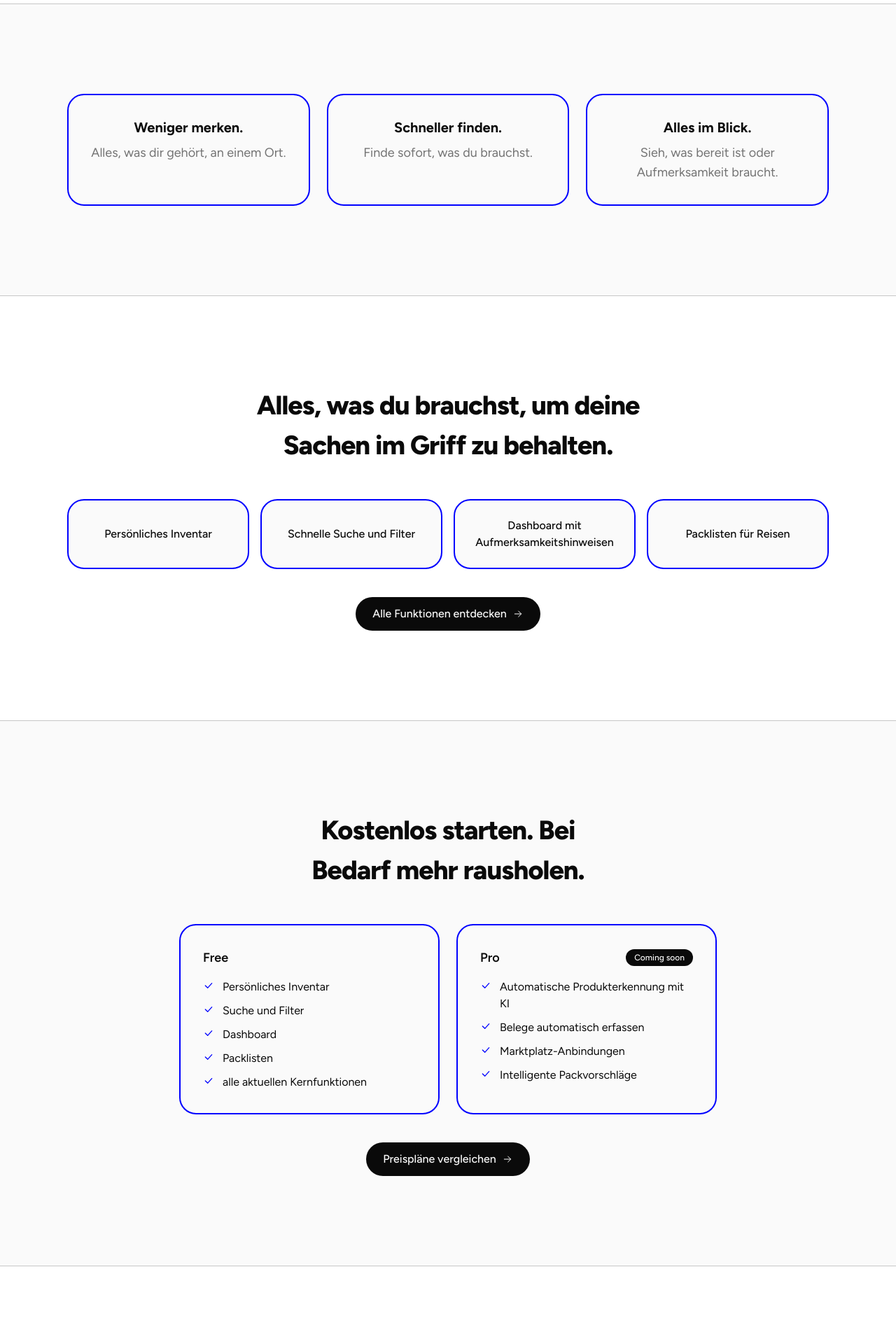
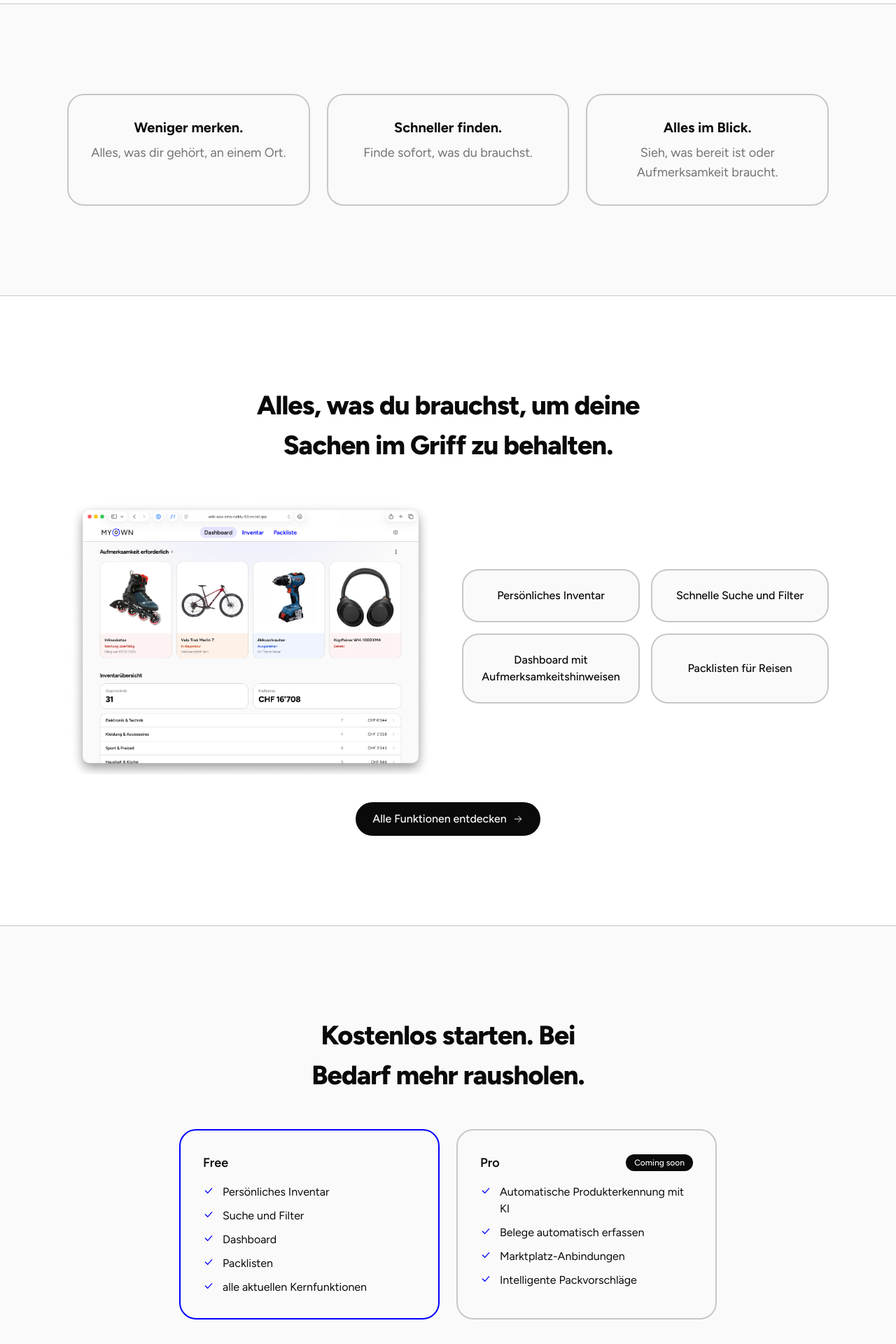
Before and after one commit to mrcldbrnr/marketing-page, a Next.js app: page / in a window 1280 px wide. Shown: the part 1840-3760 px from the top of the page at 70% size. Built offline with nearby package versions, Linux system fonts and the light colour scheme; no server answers.

Commit message:
home: layout changes

```diff
--- a/src/components/sections/benefits.tsx
+++ b/src/components/sections/benefits.tsx
@@ -8,7 +8,7 @@ export function Benefits() {
         {benefits.items.map((item) => (
           <li
             key={item.title}
-            className="flex flex-col gap-2 rounded-3xl border-2 border-[#0000ff] bg-background p-8 text-center"
+            className="flex flex-col gap-2 rounded-3xl border-2 border-border bg-background p-8 text-center"
           >
             <h3 className="text-xl font-bold">{item.title}</h3>
             <p className="text-lg text-muted">{item.description}</p>
--- a/src/components/sections/features-teaser.tsx
+++ b/src/components/sections/features-teaser.tsx
@@ -1,3 +1,4 @@
+import Image from "next/image";
 import { Section, SectionHeading } from "@/components/ui/section";
 import { ButtonLink } from "@/components/ui/button";
 import { Icon } from "@/components/ui/icon";
@@ -8,16 +9,28 @@ export function FeaturesTeaser() {
     <Section tone="surface">
       <SectionHeading title={featuresTeaser.title} />
 
-      <ul className="mt-12 grid gap-4 sm:grid-cols-2 lg:grid-cols-4">
+      <div className="mt-12 grid items-center gap-10 lg:grid-cols-12">
+        <div className="relative aspect-[4/3] w-full overflow-hidden rounded-3xl lg:col-span-6">
+          <Image
+            src={featuresTeaser.screenshotSrc}
+            alt={featuresTeaser.screenshotAlt}
+            fill
+            className="object-cover object-top"
+            sizes="(min-width: 1024px) 50vw, 100vw"
+          />
+        </div>
+
+        <ul className="grid gap-4 sm:grid-cols-2 lg:col-span-6">
           {featuresTeaser.items.map((item) => (
             <li
               key={item}
-            className="flex items-center justify-center rounded-3xl border-2 border-[#0000ff] bg-background p-6 text-center font-medium text-pretty"
+              className="flex items-center justify-center rounded-3xl border-2 border-border bg-background p-6 text-center font-medium text-pretty"
             >
               {item}
             </li>
           ))}
         </ul>
+      </div>
 
       <div className="mt-10 flex justify-center">
         <ButtonLink href="/funktionen" variant="primary" size="lg">
--- a/src/components/sections/pricing-teaser.tsx
+++ b/src/components/sections/pricing-teaser.tsx
@@ -38,7 +38,7 @@ export function PricingTeaser() {
           </ul>
         </div>
 
-        <div className="flex flex-col gap-4 rounded-3xl border-2 border-[#0000ff] bg-background p-8">
+        <div className="flex flex-col gap-4 rounded-3xl border-2 border-border bg-background p-8">
           <div className="flex items-center justify-between gap-3">
             <h3 className="text-lg font-semibold">{pricingTeaser.pro.title}</h3>
             <span className="rounded-full bg-foreground px-3 py-1 text-xs font-medium text-background">
--- a/src/components/sections/why-teaser.tsx
+++ b/src/components/sections/why-teaser.tsx
@@ -14,7 +14,7 @@ export function WhyTeaser() {
         {whyTeaser.usecases.map((usecase) => (
           <li
             key={usecase}
-            className="rounded-full border-2 border-[#0000ff] bg-background px-5 py-2 text-sm font-medium text-[#0000ff]"
+            className="rounded-full border-2 border-border bg-background px-5 py-2 text-sm font-medium text-[#0000ff]"
           >
             {usecase}
           </li>
--- a/src/content/landing.ts
+++ b/src/content/landing.ts
@@ -34,6 +34,8 @@ export const benefits = {
 
 export const featuresTeaser = {
   title: "Alles, was du brauchst, um deine Sachen im Griff zu behalten.",
+  screenshotSrc: "/screenshots/funktion3_dashboard.png",
+  screenshotAlt: "Dashboard mit Kacheln, die Aufmerksamkeit brauchen",
   items: [
     "Persönliches Inventar",
     "Schnelle Suche und Filter",
```
Lines whose indentation alone changed are shown as unchanged.
